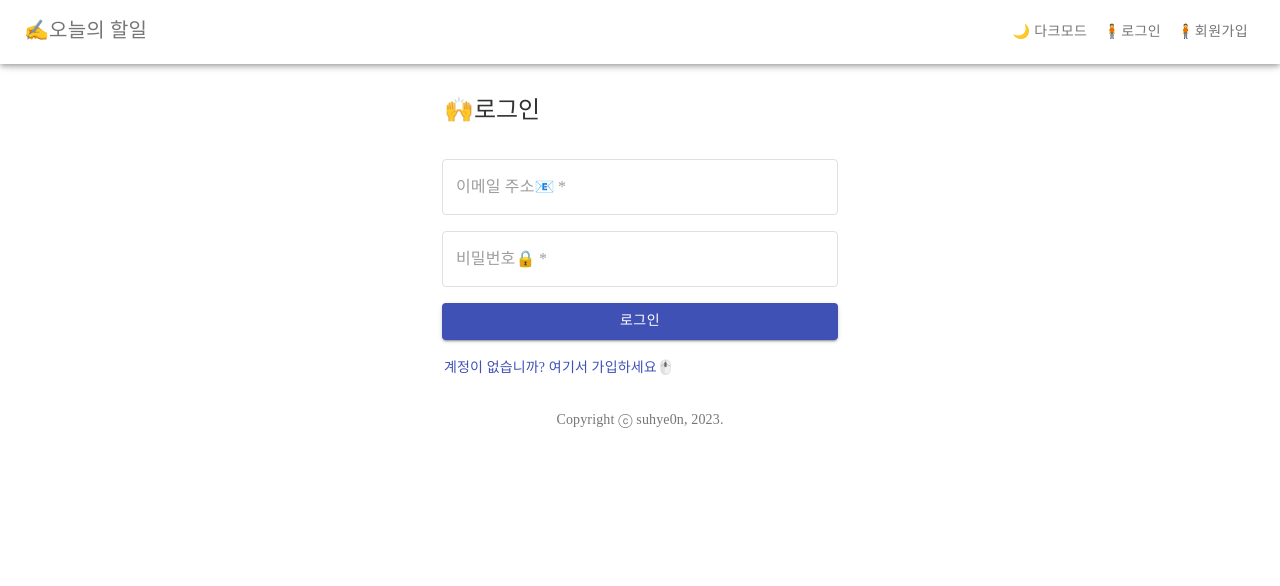
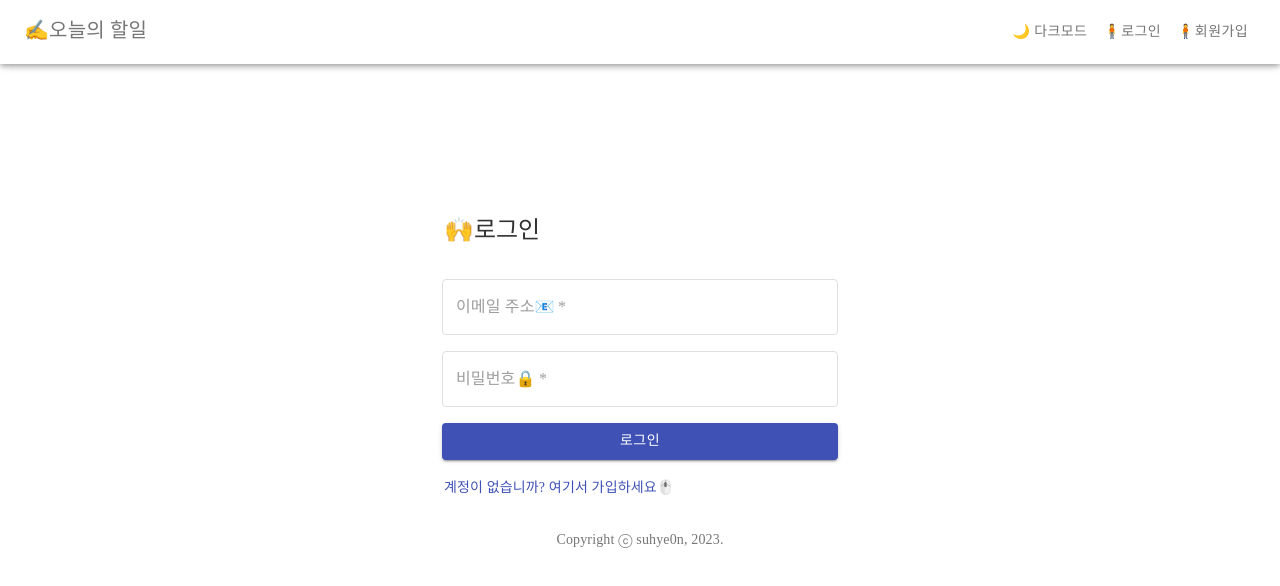
Before and after one commit to suhye0n/todo-app, a React (Create React App) app in the folder client/: page /login in a window 1280 px wide. Shown: the top 586 px of the page. Built offline with nearby package versions, Linux system fonts and the light colour scheme; a web font is replaced by a local one; what @mapbox/mapbox-sdk would draw is missing.

Commit message:
스크롤바 모양 변경
스크롤바 모양 변경

```diff
--- a/client/src/Login.js
+++ b/client/src/Login.js
@@ -93,7 +93,7 @@ function Login() {
             {navigationBar}
             <Container component="main" maxWidth="xs" style={{ marginTop: "8%" }}>
                 <Grid container spacing={2}>
-                    <Typography component="h1" variant="h5" style={{ marginBottom: "8%", paddingLeft: "10px" }}>
+                    <Typography component="h1" variant="h5" style={{ marginTop: 120, marginBottom: "8%", paddingLeft: "10px" }}>
                         🙌로그인
                     </Typography>
                 </Grid>
--- a/client/src/SignUp.js
+++ b/client/src/SignUp.js
@@ -103,7 +103,7 @@ function SignUp() {
                 <form noValidate onSubmit={handleSubmit}>
                     <Grid container spacing={2}>
                         <Grid item xs={12}>
-                            <Typography component="h1" variant="h5" style={{ marginBottom: "8%" }}>
+                            <Typography component="h1" variant="h5" style={{ marginTop: 120, marginBottom: "8%" }}>
                                 🧑계정 생성
                             </Typography>
                         </Grid>
--- a/client/src/index.css
+++ b/client/src/index.css
@@ -20,15 +20,35 @@ body.light {
   color: #333;
 }
 
-body.dark, body.dark .MuiPaper-root {
+body.dark,
+body.dark .MuiPaper-root {
   background-color: #333;
   color: #fff;
 }
 
-body.dark ul, body.dark svg {
+body.dark ul,
+body.dark svg {
   color: #fff;
 }
 
 body.dark button:hover {
   background-color: #444;
 }
+
+::-webkit-scrollbar {
+  width: 9px;
+}
+
+::-webkit-scrollbar-track {
+  border-radius: 5px;
+  background-color: #c954f830;
+}
+
+::-webkit-scrollbar-thumb {
+  background-color: #fcb9aa;
+  transition: all 0.4s;
+}
+
+::-webkit-scrollbar-thumb:hover {
+  opacity: .8;
+}
```
